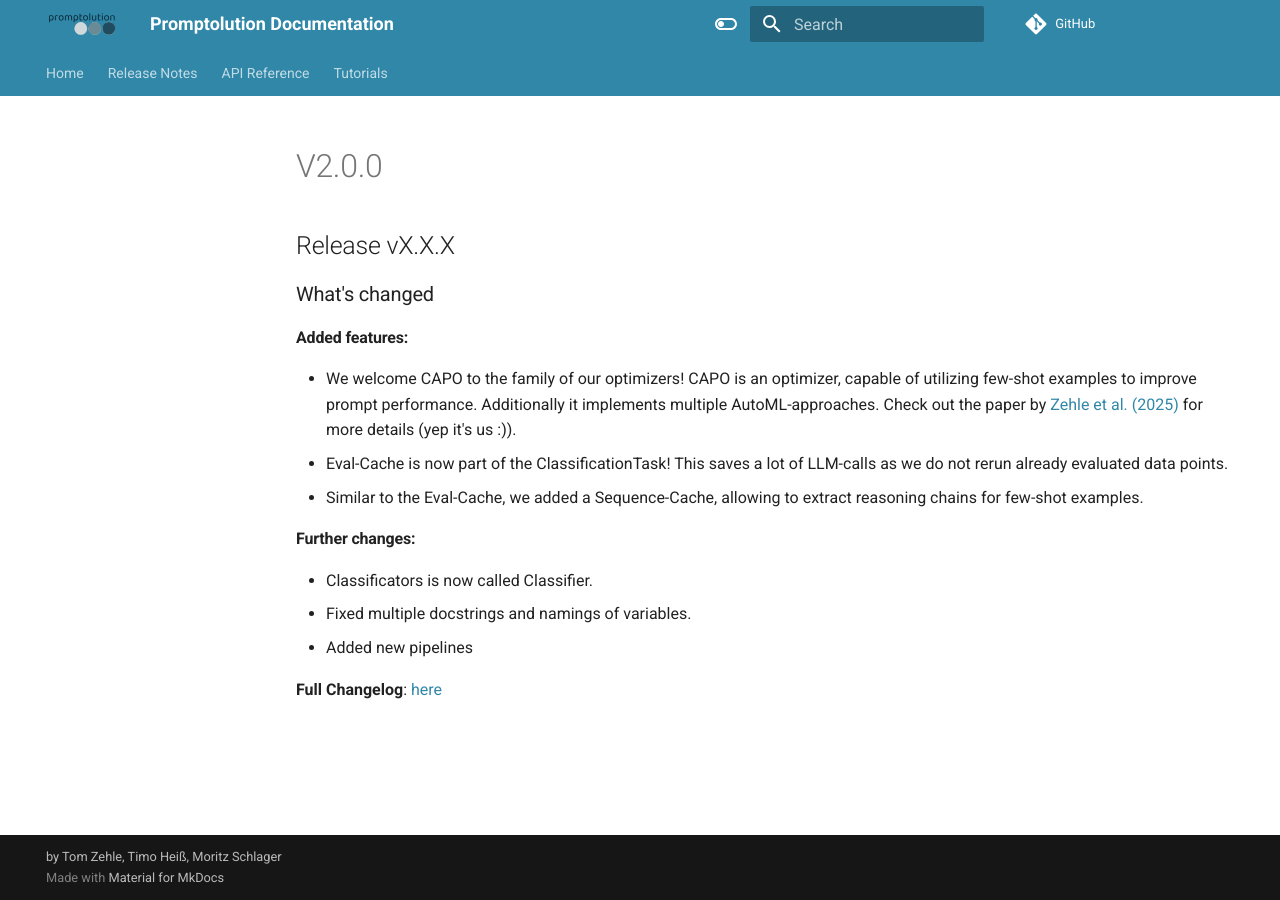
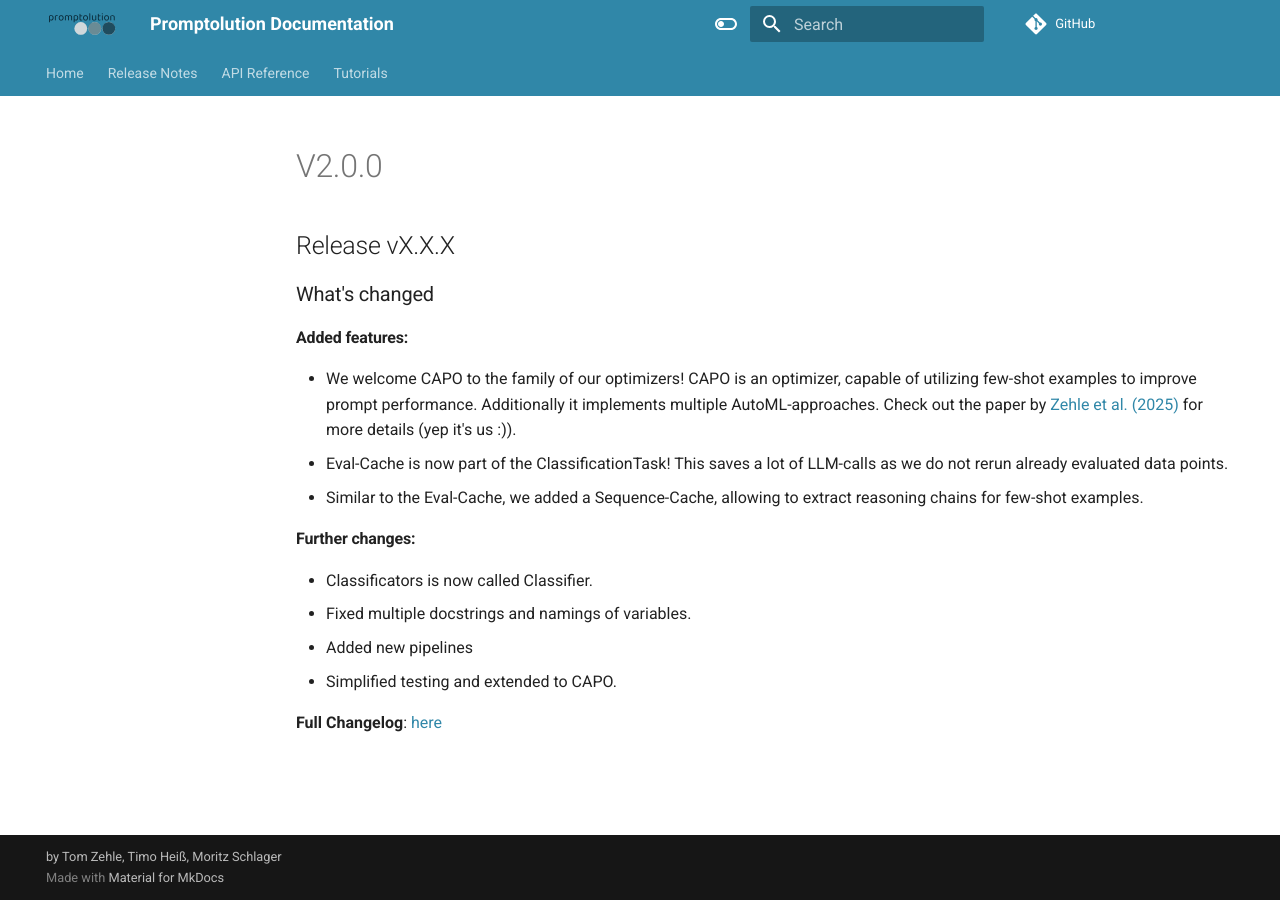
Before and after one commit to finitearth/promptolution, an MkDocs documentation site: the page built from docs/release-notes/v2.0.0.md, in a window 1280 px wide. Built offline with MkDocs 1.6.1 and Material for MkDocs 9.7.7, drawn with Linux system fonts in a browser that asks for light colours; comment, search, counter and statistics services are not loaded.

Commit message:
release notes

```diff
--- a/docs/release-notes/v2.0.0.md
+++ b/docs/release-notes/v2.0.0.md
@@ -10,5 +10,6 @@
 * Classificators is now called Classifier.
 * Fixed multiple docstrings and namings of variables.
 * Added new pipelines
+* Simplified testing and extended to CAPO.
 
 **Full Changelog**: [here](https://github.com/finitearth/promptolution/compare/W.W.W...vX.X.X)
```
